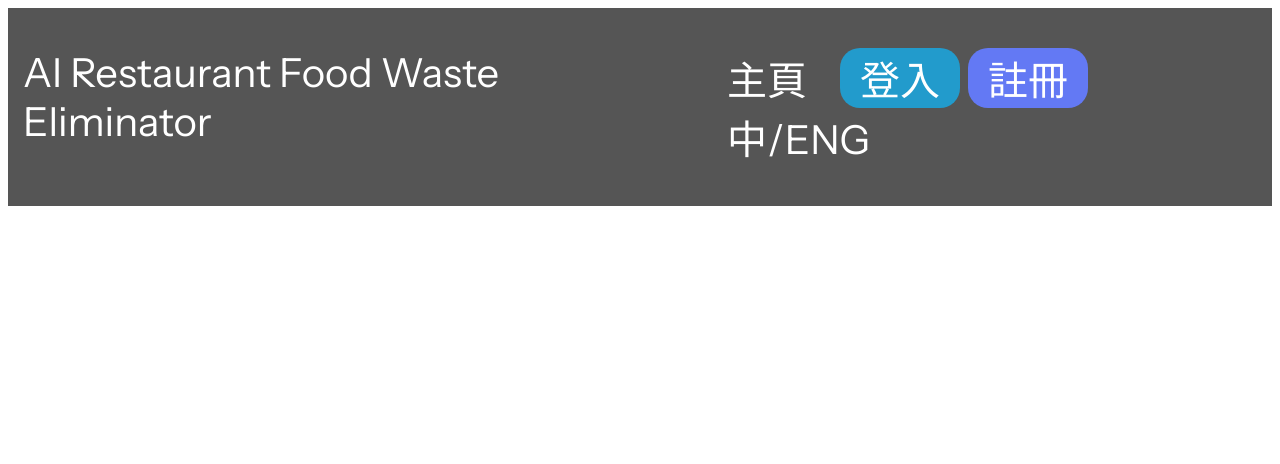
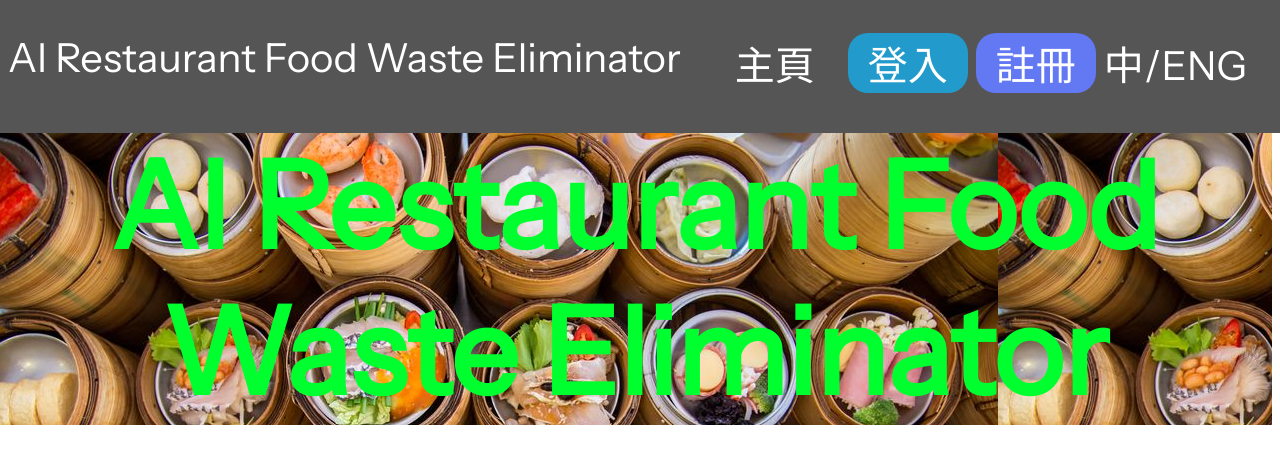
Before and after one commit to sciencecompetition/sciencecompetition.github.io, a plain HTML site: page index.html in a window 1280 px wide. Drawn offline with Linux system fonts and the light colour scheme.

Commit message:
add half banner

```diff
--- a/index.html
+++ b/index.html
@@ -21,5 +21,10 @@
                 </ul>
             </div>
         </nav>
+        <div class="banner">
+            <div class="content">
+                <h1>AI Restaurant Food Waste Eliminator</h1>
+            </div>
+        </div>
     </body>
 </html>
--- a/style.css
+++ b/style.css
@@ -8,6 +8,7 @@
     padding-right: 15px;
     padding-left: 15px;
     font-size: 40px;
+    margin: -15px;
 }
 
 .navdiv {
@@ -48,3 +49,17 @@ li a {
     color: white;
     font-size: 40px;
 }
+
+.banner {
+    background-image: url(banner.jpg);
+    font-family: "instrument sans";
+    margin-top: -80px;
+    margin-left: -10px;
+
+}
+
+h1 {
+    color: #00FF2F;
+    text-align: center;
+    font-size: 120px;
+}
```
Also changed, not shown: banner.jpg (added), log.txt.
